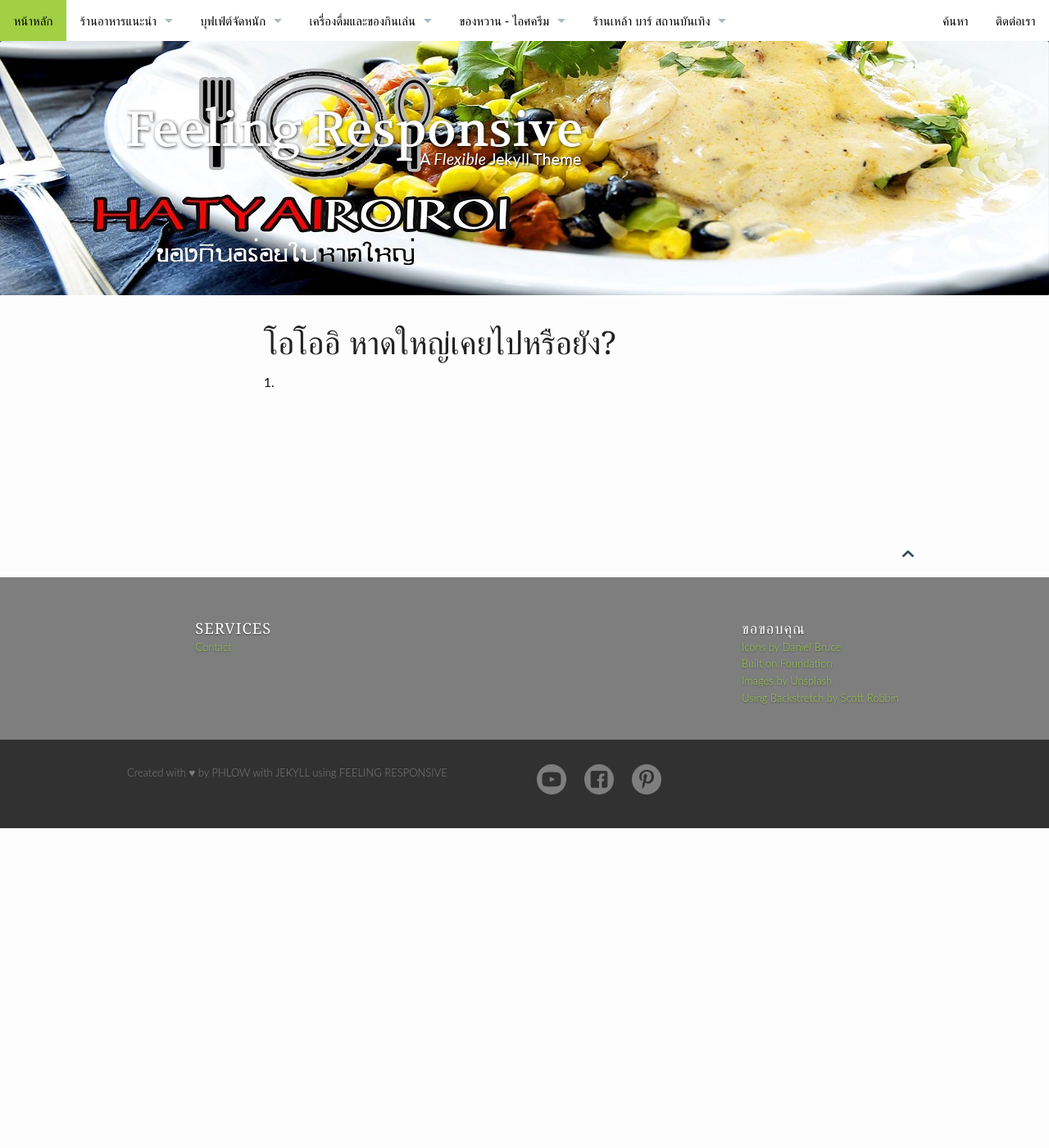
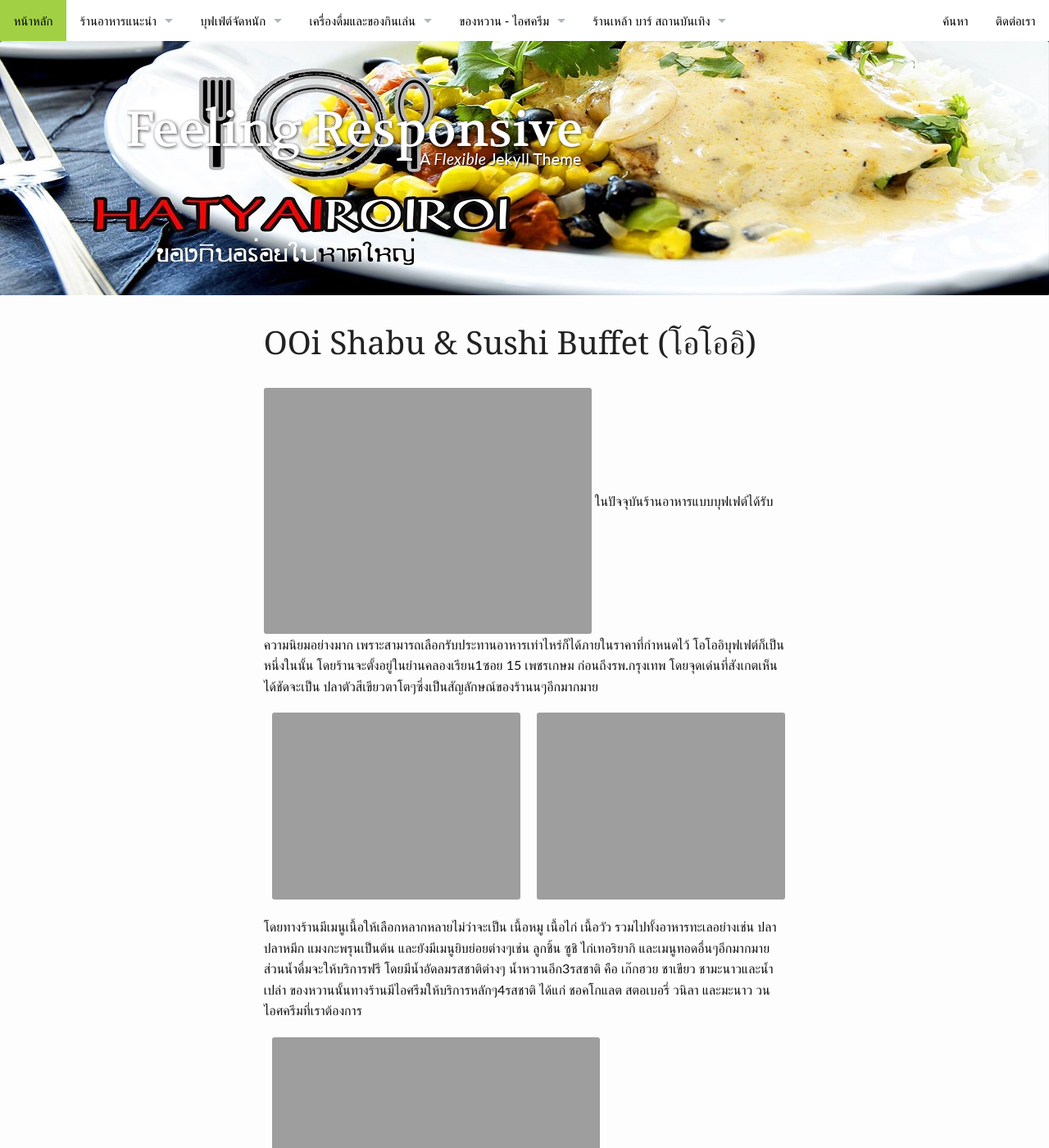
Before and after one commit to hatyairoiroi/hatyairoiroi.github.io, a Jekyll site: the page built from pages/โอโออิ.md, in a window 1280 px wide and 1400 px high. Shown: the whole window at 82% size. Built offline with Jekyll 4.4.1, drawn with Linux system fonts in a browser that asks for light colours; some of the changed text lies outside the part shown.

Commit message:
Update โอโออิ.md

```diff
--- a/pages/โอโออิ.md
+++ b/pages/โอโออิ.md
@@ -1,10 +1,35 @@
 ---
 layout: page
 show_meta: false
-title: "โอโออิ หาดใหญ่เคยไปหรือยัง?"
+title: "OOi Shabu & Sushi Buffet (โอโออิ)"
 description: "This step-by-step guide helps you to customize Feeling Responsive to your needs."
 header:
    image_fullwidth: "header_hatyai.jpg"
 permalink: "/โอโออิ/"
 ---
-1.
+<img class="t20" src="{{ site.url }}/images/โอโออิ1.jpg">
+	ในปัจจุบันร้านอาหารแบบบุฟเฟต์ได้รับความนิยมอย่างมาก เพราะสามารถเลือกรับประทานอาหารเท่าไหร่ก็ได้ภายในราคาที่กำหนดไว้ โอโออิบุฟเฟต์ก็เป็นหนึ่งในนั้น โดยร้านจะตั้งอยู่ในย่านคลองเรียน1ซอย 15 เพชรเกษม ก่อนถึงรพ.กรุงเทพ โดยจุดเด่นที่สังเกตเห็นได้ชัดจะเป็น ปลาตัวสีเขียวตาโตๆซึ่งเป็นสัญลักษณ์ของร้านนๆอีกมากมาย
+
+<ul class="clearing-thumbs small-block-grid-2" data-clearing>
+  <li><a href="{{ site.url }}/images/โอโออิ2.jpg"><img src="{{ site.url }}/imagesโอโออิ2.jpg"></a></li>
+  <li><a href="{{ site.url }}/images/โอโออิ3.jpg"><img src="{{ site.url }}/imagesโอโออิ3.jpg"></a></li>
+</ul>
+
+โดยทางร้านมีเมนูเนื้อให้เลือกหลากหลายไม่ว่าจะเป็น เนื้อหมู เนื้อไก่ เนื้อวัว รวมไปทั้งอาหารทะเลอย่างเช่น ปลา ปลาหมึก แมงกะพรุนเป็นต้น และยังมีเมนูยิบย่อยต่างๆเช่น ลูกชิ้น ซูชิ ไก่เทอริยากิ และเมนูทอดอื่นๆอีกมากมาย
+ส่วนน้ำดื่มจะให้บริการฟรี โดยมีน้ำอัดลมรสชาติต่างๆ น้ำหวานอีก3รสชาติ คือ เก๊กฮวย ชาเขียว ชามะนาวและน้ำเปล่า
+ของหวานนั้นทางร้านมีไอศรีมให้บริการหลักๆ4รสชาติ ได้แก่ ชอคโกแลต สตอเบอรี่ วนิลา และมะนาว
+วนไอศครีมที่เราต้องการ
+
+<p align="center">
+<ul class="clearing-thumbs small-block-grid-1" data-clearing>
+  <li><a href="{{ site.url }}/images/โอโออิ4.jpg"><img src="{{ site.url }}/images/โอโออิ4.jpg"></a></li>
+</ul>
+</p>
+
+และอีกหนึ่งจุดเด่นของร้านก็คือน้ำซุปต้มเนื้อต่างๆ ทางร้านมีน้ำซุปให้เลือก3แบบ ได้แก่ หากนิยมรสชาติออกเค็มๆก็ต้องเลือกน้ำซุปมิโซะ หากต้องการรสชาติธรรมดาน้ำซุปน้ำใสจะเป็นตัวเลือกที่เหมาะสมที่สุด แต่ถ้าต้องการรสชาติเผ็ด เข้มข้นก็ควรจะเลือกน้ำซุปต้มยำที่มีรสชาติเข้มข้นถึงใจ ในส่วนของราคา ทางร้านจะคิดเป็นค่าหัวรายคน คนละ259บาท จำกัดเวลา1.30ชั่วโมง ผู้คนทั่วไป
+
+<p align="center">
+<ul class="clearing-thumbs small-block-grid-1" data-clearing>
+  <li><a href="{{ site.url }}/images/โอโออิ5.jpg"><img src="{{ site.url }}/images/โอโออิ5.jpg"></a></li>
+</ul>
+</p>
```
